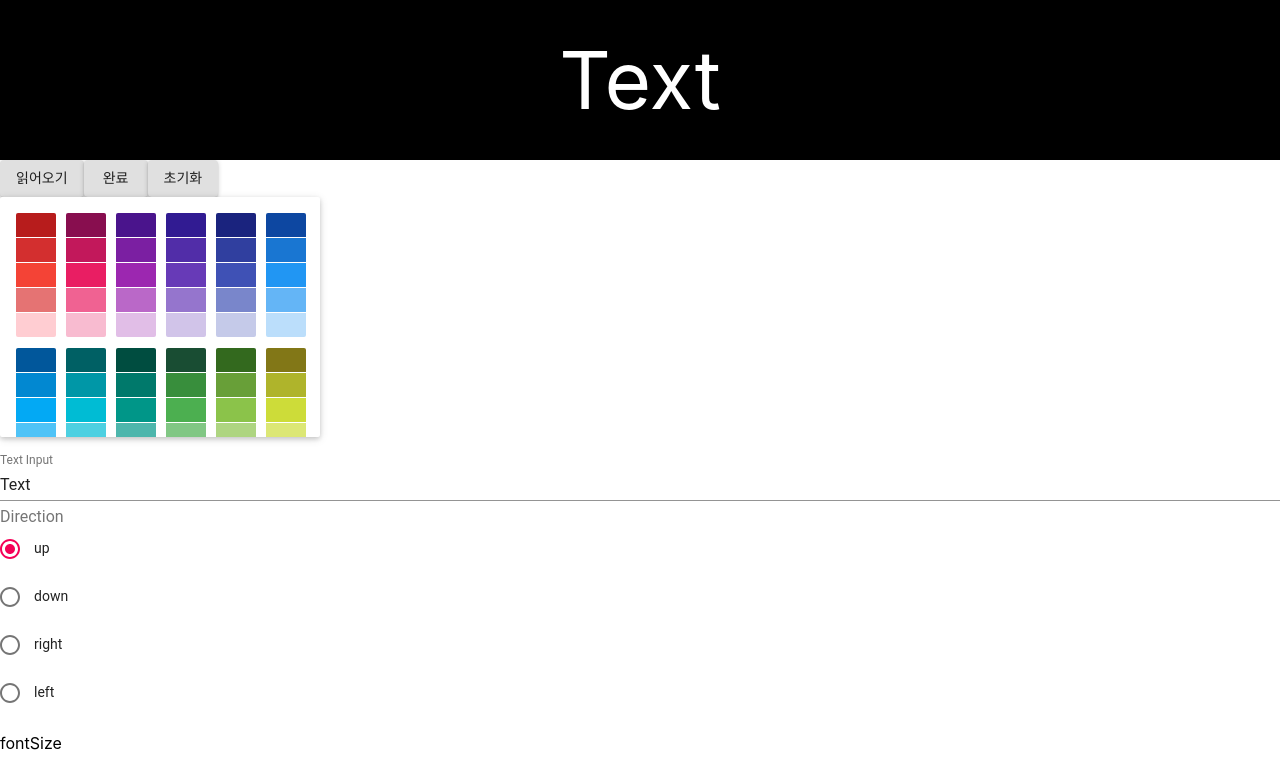
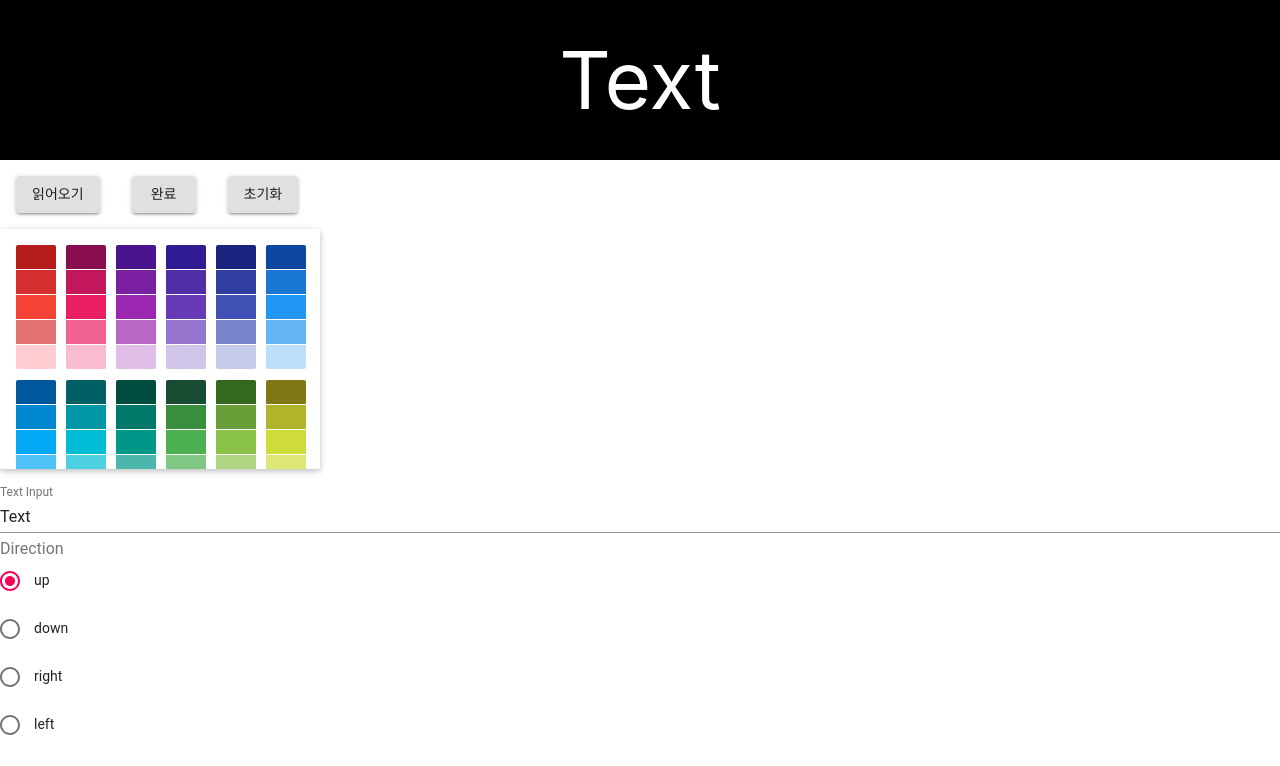
Before and after one commit to enthusapp/esign, a React (Create React App) app: page / in a window 1280 px wide. Shown: the top 766 px of the page. Built offline with nearby package versions, Linux system fonts and the light colour scheme.

Commit message:
add margin to main button

```diff
--- a/src/components/MainButton.js
+++ b/src/components/MainButton.js
@@ -34,6 +34,7 @@ class MainButton extends Component {
 
     const electronSaveText = isLoaded ? '수정완료' : '새로 만들기';
     const electronSaveAction = isLoaded ? download : saveAs;
+    const marginStyle = { margin: '1rem' };
 
     return (
       <div>
@@ -47,7 +48,12 @@ class MainButton extends Component {
               onChange={this.load}
               style={{ display: 'none' }}
             />
-            <Button variant="contained" component="span" className="loadText">
+            <Button
+              variant="contained"
+              component="span"
+              className="loadText"
+              style={marginStyle}
+            >
               읽어오기
             </Button>
           </label>)
@@ -56,16 +62,27 @@ class MainButton extends Component {
           variant="contained"
           className="save"
           onClick={isElectron ? electronSaveAction : download}
+          style={marginStyle}
         >
           {isElectron ? electronSaveText : '완료' }
         </Button>
         {isLoaded ? (
-          <Button variant="contained" className="saveAs" onClick={saveAs}>
+          <Button
+            variant="contained"
+            className="saveAs"
+            onClick={saveAs}
+            style={marginStyle}
+          >
             새로 만들기
           </Button>
         ) : (<></>)
         }
-        <Button variant="contained" className="cancel" onClick={cancel}>
+        <Button
+          variant="contained"
+          className="cancel"
+          onClick={cancel}
+          style={marginStyle}
+        >
           {isElectron ? '취소' : '초기화' }
         </Button>
       </div>
```
